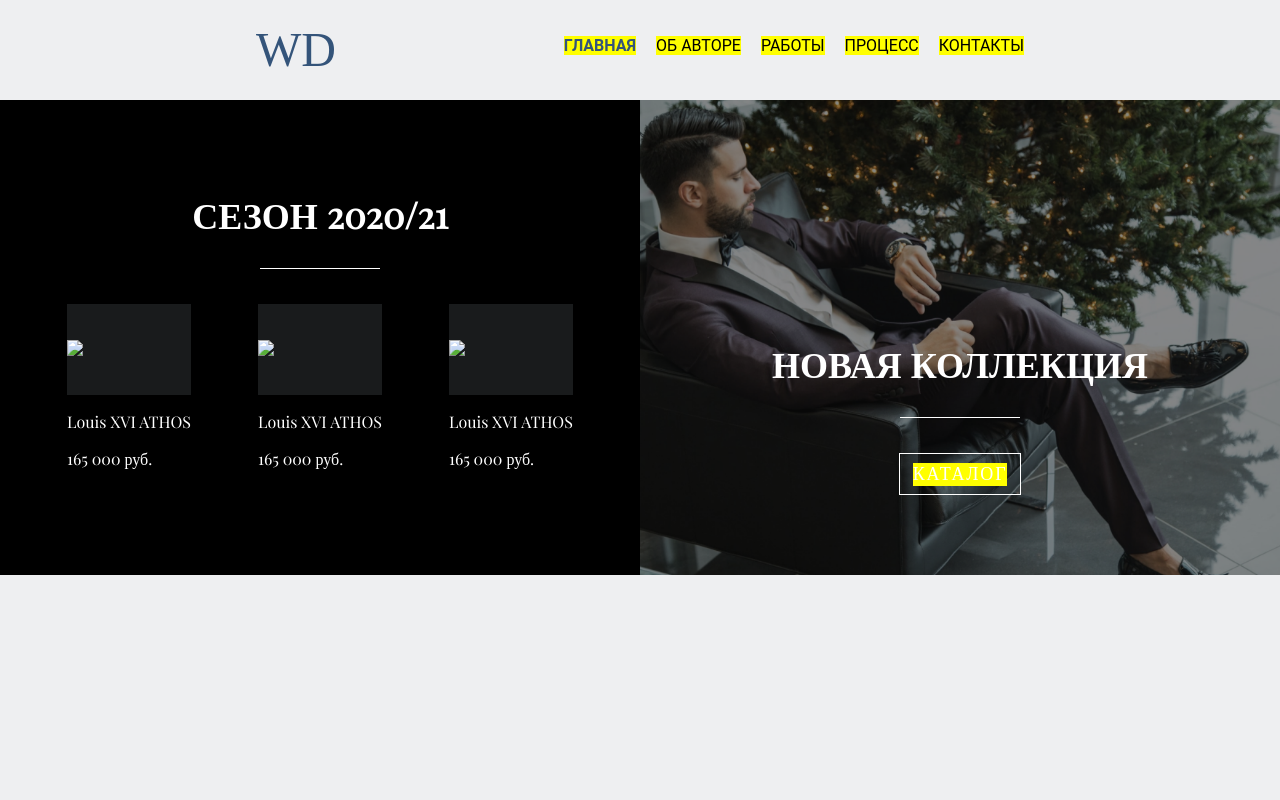
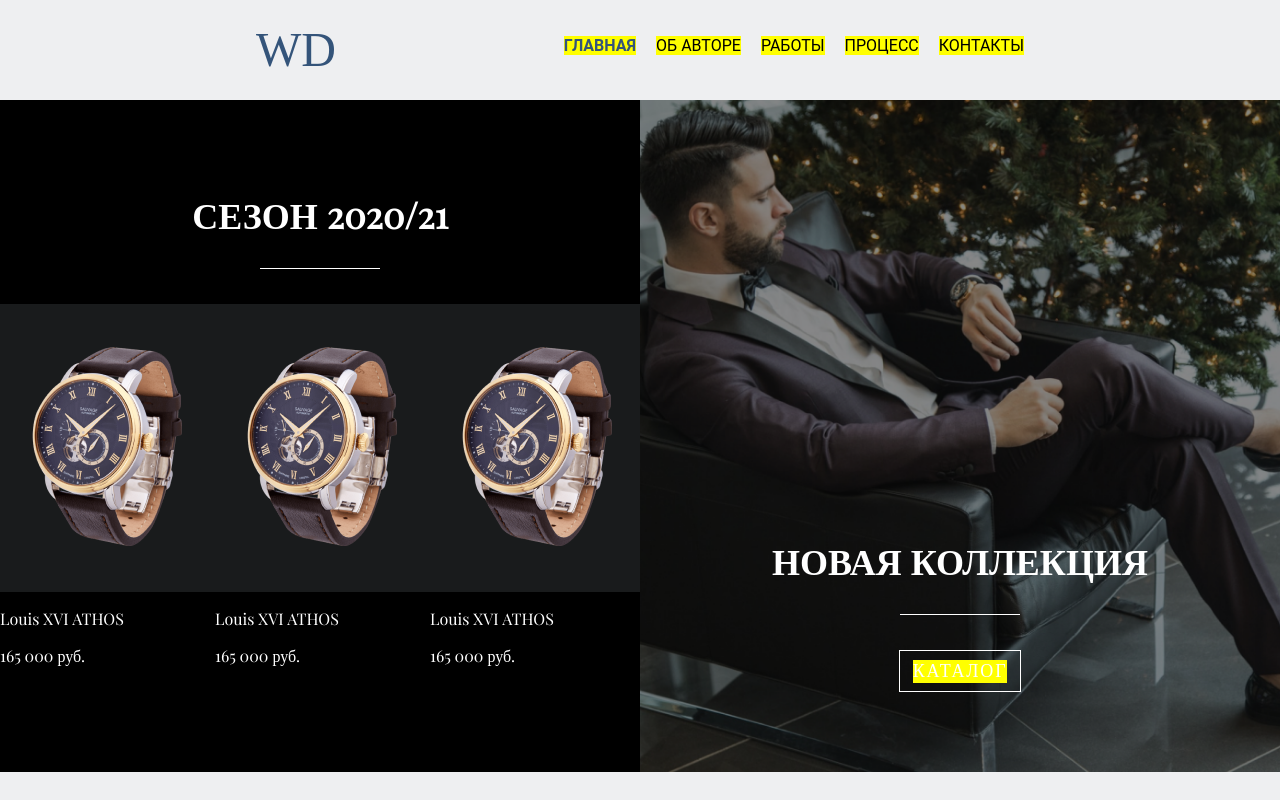
Before and after one commit to Figurka/Figurka.github.io, a plain HTML site: page index.html in a window 1280 px wide. Drawn offline with nearby package versions, Linux system fonts and the light colour scheme; files whose address does not match are found by name; a web font is replaced by a local one.

Commit message:
Update index.html

```diff
--- a/index.html
+++ b/index.html
@@ -27,21 +27,21 @@
             <div class="product">
                 <div class="watch1">
                     <div class="photo">
-                        <img src="images/часы.png">
+                        <img src="часы.png">
                     </div>
                     <p>Louis XVI ATHOS</p>
                     <p>165 000 руб.</p>
                 </div>
                 <div class="watch1">
                     <div class="photo">
-                        <img src="images/часы.png">
+                        <img src="часы.png">
                     </div>
                     <p>Louis XVI ATHOS</p>
                     <p>165 000 руб.</p>
                 </div>
                 <div class="watch1">
                     <div class="photo">
-                        <img src="images/часы.png">
+                        <img src="часы.png">
                     </div>
                     <p>Louis XVI ATHOS</p>
                     <p>165 000 руб.</p>
```
